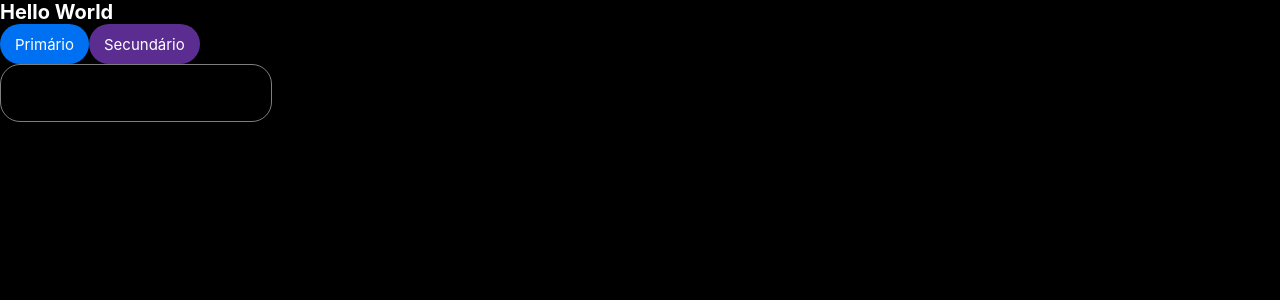
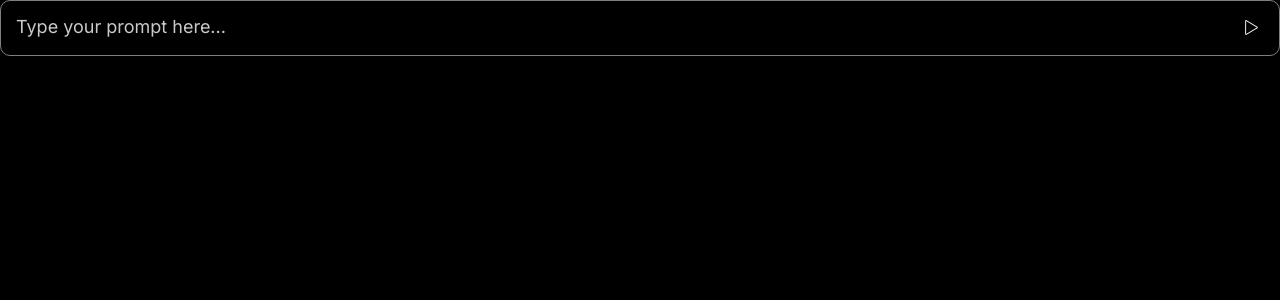
Before and after one commit to matheuskroska/GPTale, a React (Vite) app: page /#/ in a window 1280 px wide. Shown: the top 300 px of the page. Built offline with nearby package versions, Linux system fonts and the light colour scheme.

Commit message:
feat(textarea): added style to textarea and a submit button

```diff
--- a/index.html
+++ b/index.html
@@ -3,8 +3,14 @@
   <head>
     <meta charset="UTF-8" />
     <link rel="icon" type="image/svg+xml" href="/vite.svg" />
+    <link rel="preconnect" href="https://fonts.googleapis.com" />
+    <link rel="preconnect" href="https://fonts.gstatic.com" crossorigin />
+    <link
+      href="https://fonts.googleapis.com/css2?family=Inter:wght@400;500;600;700&display=swap"
+      rel="stylesheet"
+    />
     <meta name="viewport" content="width=device-width, initial-scale=1.0" />
-    <title>Vite + React + TS</title>
+    <title>GPTale</title>
   </head>
   <body>
     <div id="root"></div>
--- a/package.json
+++ b/package.json
@@ -19,6 +19,7 @@
     "babel-plugin-styled-components": "^2.0.7",
     "react": "^18.2.0",
     "react-dom": "^18.2.0",
+    "react-icons": "^4.8.0",
     "react-router-dom": "^6.8.1",
     "styled-components": "^5.3.6"
   },
--- a/src/components/Button/Button.styled.ts
+++ b/src/components/Button/Button.styled.ts
@@ -29,6 +29,17 @@ const secondaryStyles = css<ButtonProps>`
   }
 `;
 
+const iconStyles = css<ButtonProps>`
+  background-color: transparent;
+  color: ${theme.colors.white};
+  padding: 0;
+  height: 0;
+
+  &:hover {
+    color: ${theme.colors.gray.dark};
+  }
+`;
+
 const baseStyles = css<ButtonProps>`
   padding: ${theme.spacing.sm} ${theme.spacing.lg};
   border-radius: ${theme.borderRadius.xl};
@@ -43,4 +54,5 @@ export const StyledButton = styled.button<ButtonProps>`
 
   ${(props) => props.variant === BUTTON_VARIANTS.PRIMARY && primaryStyles};
   ${(props) => props.variant === BUTTON_VARIANTS.SECONDARY && secondaryStyles};
+  ${(props) => props.variant === BUTTON_VARIANTS.ICON && iconStyles};
 `;
--- a/src/components/Button/Button.tsx
+++ b/src/components/Button/Button.tsx
@@ -3,6 +3,7 @@ import { StyledButton } from './Button.styled';
 export const BUTTON_VARIANTS = {
   PRIMARY: 'primary',
   SECONDARY: 'secondary',
+  ICON: 'icon',
 };
 
 export interface ButtonProps {
@@ -23,6 +24,7 @@ export const Button = ({
       onClick={onClick}
       variant={variant}
       type="button"
+      {...props}
     >
       {children}
     </StyledButton>
--- a/src/components/TextArea/TextArea.styled.ts
+++ b/src/components/TextArea/TextArea.styled.ts
@@ -1,5 +1,6 @@
 import styled, { css } from 'styled-components';
 import theme from '../../styles/theme';
+import { StyledButton } from '../Button/Button.styled';
 
 export const StyledTextArea = styled.textarea`
   font-size: ${theme.font.sizes.textArea};
@@ -7,12 +8,33 @@ export const StyledTextArea = styled.textarea`
   color: ${theme.colors.gray.light};
   resize: none;
   width: 100%;
-  max-width: 48rem;
   background-color: transparent;
-  height: auto;
-  max-height: 20rem;
   border: 0;
-  overflow-y: hidden;
+  padding: 0 3.7rem 0 0;
+
+  &:focus {
+    outline: none;
+  }
+
+  &::placeholder {
+    color: ${theme.colors.gray.medium};
+  }
+
+  &::-webkit-scrollbar {
+    width: 0.5rem;
+  }
+
+  &::-webkit-scrollbar-track {
+    background: ${theme.colors.gray.light};
+  }
+
+  &::-webkit-scrollbar-thumb {
+    background: ${theme.colors.gray.medium};
+  }
+
+  &::-webkit-scrollbar-thumb:hover {
+    background: ${theme.colors.gray.dark};
+  }
 `;
 
 export const StyledLabel = styled.label`
@@ -30,8 +52,19 @@ export const StyledError = styled.span`
 `;
 
 export const StyledWrapper = styled.div`
-  padding: ${theme.spacing.lg};
-  width: fit-content;
-  border-radius: ${theme.borderRadius.xl};
+  position: relative;
+  ${StyledButton} {
+    position: absolute;
+    bottom: 3.5rem;
+    right: 2rem;
+  }
+
+  padding: ${theme.spacing.lg} ${theme.spacing.sm} ${theme.spacing.lg}
+    ${theme.spacing.lg};
+  width: 100%;
+  border-radius: ${theme.borderRadius.lg};
   border: 1px solid ${theme.colors.gray.dark};
+  display: ${theme.flex.display.flex};
+  align-items: ${theme.flex.align.center};
+  justify-content: ${theme.flex.justify.center};
 `;
--- a/src/components/TextArea/TextArea.tsx
+++ b/src/components/TextArea/TextArea.tsx
@@ -1,15 +1,11 @@
-import { useEffect, useLayoutEffect, useRef, useState } from 'react';
-import {
-  StyledError,
-  StyledLabel,
-  StyledTextArea,
-  StyledWrapper,
-} from './TextArea.styled';
+import { useEffect, useRef } from 'react';
+import { StyledLabel, StyledTextArea, StyledWrapper } from './TextArea.styled';
 
 export interface TextAreaProps {
   label?: string;
   name: string;
   value: string;
+  children?: React.ReactNode;
   onKeyDown?: (event: React.KeyboardEvent<HTMLTextAreaElement>) => void;
   onChange: (event: React.ChangeEvent<HTMLTextAreaElement>) => void;
 }
@@ -19,16 +15,19 @@ export const TextArea = ({
   name,
   value,
   onChange,
-  onKeyDown,
+  children,
   ...props
 }: TextAreaProps) => {
-  const [textareaHeight, setTextareaHeight] = useState<string>('24px');
-  const [overflow, setOverflow] = useState<string>('hidden');
   const textareaRef = useRef<HTMLTextAreaElement>(null);
 
-  useLayoutEffect(() => {
-    setTextareaHeight(`${textareaRef.current?.scrollHeight}px`);
-    setOverflow(textareaHeight === '24px' ? 'hidden' : 'auto');
+  useEffect(() => {
+    if (textareaRef.current) {
+      textareaRef.current.style.height = '24px';
+      textareaRef.current.style.overflowY =
+        textareaRef.current?.scrollHeight >= 200 ? 'auto' : 'hidden';
+      textareaRef.current.style.maxHeight = '200px';
+      textareaRef.current.style.height = `${textareaRef.current.scrollHeight}px`;
+    }
   }, [value]);
 
   return (
@@ -39,14 +38,11 @@ export const TextArea = ({
         name={name}
         value={value}
         ref={textareaRef}
+        placeholder="Type your prompt here..."
         onChange={onChange}
-        style={{
-          height: textareaHeight,
-          maxHeight: '200px',
-          overflowY: overflow as any,
-        }}
         {...props}
       />
+      {children}
     </StyledWrapper>
   );
 };
--- a/src/pages/Home.tsx
+++ b/src/pages/Home.tsx
@@ -2,6 +2,7 @@ import { Button } from '@/components/Button/Button';
 import { BUTTON_VARIANTS } from '@/components/Button/Button';
 import { TextArea } from '@/components/TextArea/TextArea';
 import { useState } from 'react';
+import { SlControlPlay } from 'react-icons/sl';
 
 function Home() {
   const [promptValue, setPromptValue] = useState<string>('');
@@ -14,14 +15,15 @@ function Home() {
 
   return (
     <>
-      <h1>Hello World</h1>
-      <Button variant={BUTTON_VARIANTS.PRIMARY}>Primário</Button>
-      <Button variant={BUTTON_VARIANTS.SECONDARY}>Secundário</Button>
       <TextArea
         name="prompt"
         value={promptValue}
         onChange={handleTextAreaChange}
-      ></TextArea>
+      >
+        <Button variant={BUTTON_VARIANTS.ICON}>
+          <SlControlPlay />
+        </Button>
+      </TextArea>
     </>
   );
 }
```
Also changed, not shown: 1 other file (tests, documents, lock files or other folders).
